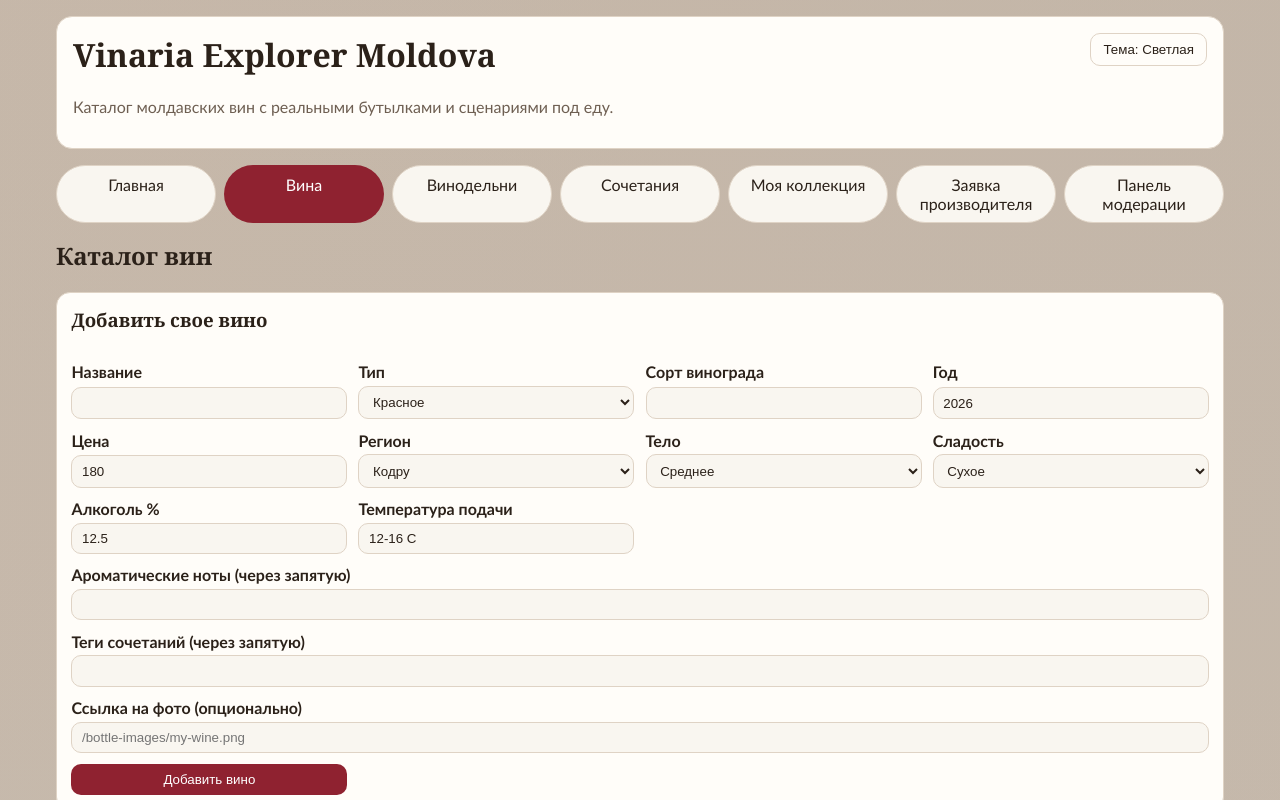
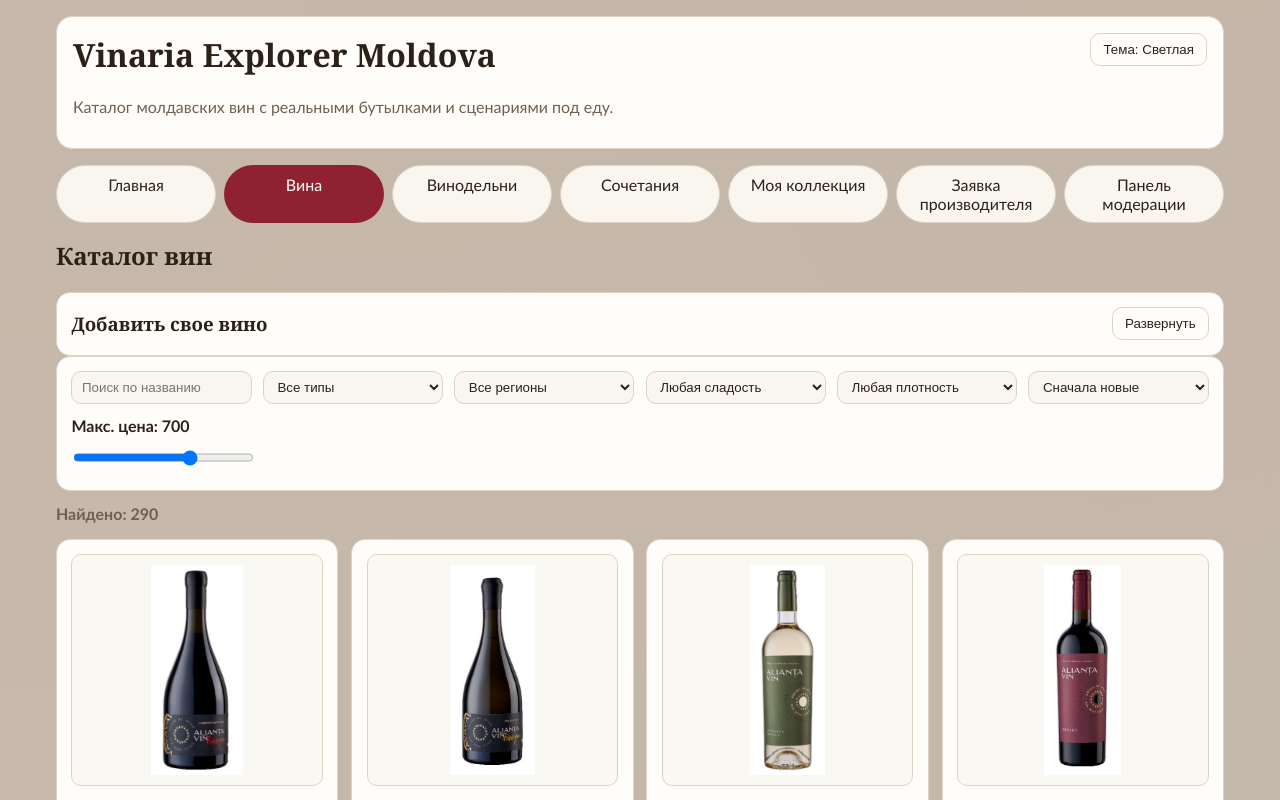
Before and after one commit to Nickseen/WineExplorerMd, a React (Vite) app: page /wines in a window 1280 px wide. Shown: the top 800 px of the page. Built offline with nearby package versions, Linux system fonts and the light colour scheme.

Commit message:
feat: collapse add-wine form by default

```diff
--- a/src/pages/WinesPage.tsx
+++ b/src/pages/WinesPage.tsx
@@ -75,6 +75,7 @@ export default function WinesPage({ wines, onAdd, onToggleLike, onRemove }: Prop
   const [sortBy, setSortBy] = useState<"year-desc" | "price-asc" | "price-desc" | "name-asc">("year-desc");
   const [maxPrice, setMaxPrice] = useState<number>(700);
   const [activeWineId, setActiveWineId] = useState<string | null>(null);
+  const [formOpen, setFormOpen] = useState(false);
 
   const filtered = useMemo(() => {
     const result = wines
@@ -122,13 +123,22 @@ export default function WinesPage({ wines, onAdd, onToggleLike, onRemove }: Prop
       imagePath: form.imagePath.trim() || undefined
     });
     setForm({ ...form, name: "", grapeVariety: "", aromaNotes: "", pairingTags: "", imagePath: "" });
+    setFormOpen(false);
   }
 
   return (
     <section>
       <h2>Каталог вин</h2>
+      <div className="card">
+        <div className="row-between">
+          <h3 style={{ margin: 0 }}>Добавить свое вино</h3>
+          <button type="button" className="btn btn-outline" onClick={() => setFormOpen((v) => !v)}>
+            {formOpen ? "Свернуть" : "Развернуть"}
+          </button>
+        </div>
+      </div>
+      {formOpen && (
       <form className="card form-grid" onSubmit={handleAdd}>
-        <h3 className="full">Добавить свое вино</h3>
         <label>
           Название
           <input value={form.name} onChange={(e) => setForm({ ...form, name: e.target.value })} />
@@ -216,6 +226,7 @@ export default function WinesPage({ wines, onAdd, onToggleLike, onRemove }: Prop
           Добавить вино
         </button>
       </form>
+      )}
 
       <div className="card filters-row">
         <input placeholder="Поиск по названию" value={search} onChange={(e) => setSearch(e.target.value)} />
```
